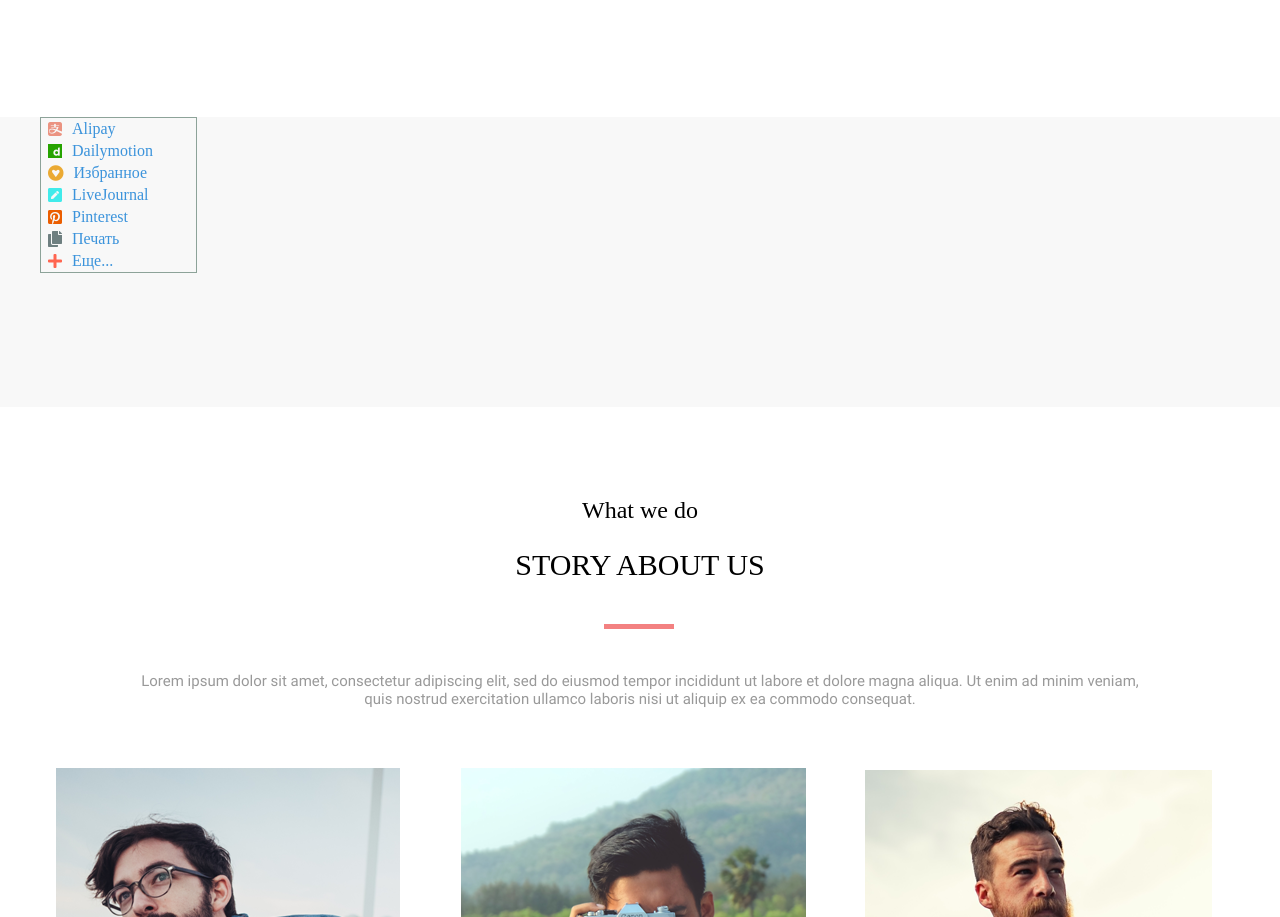
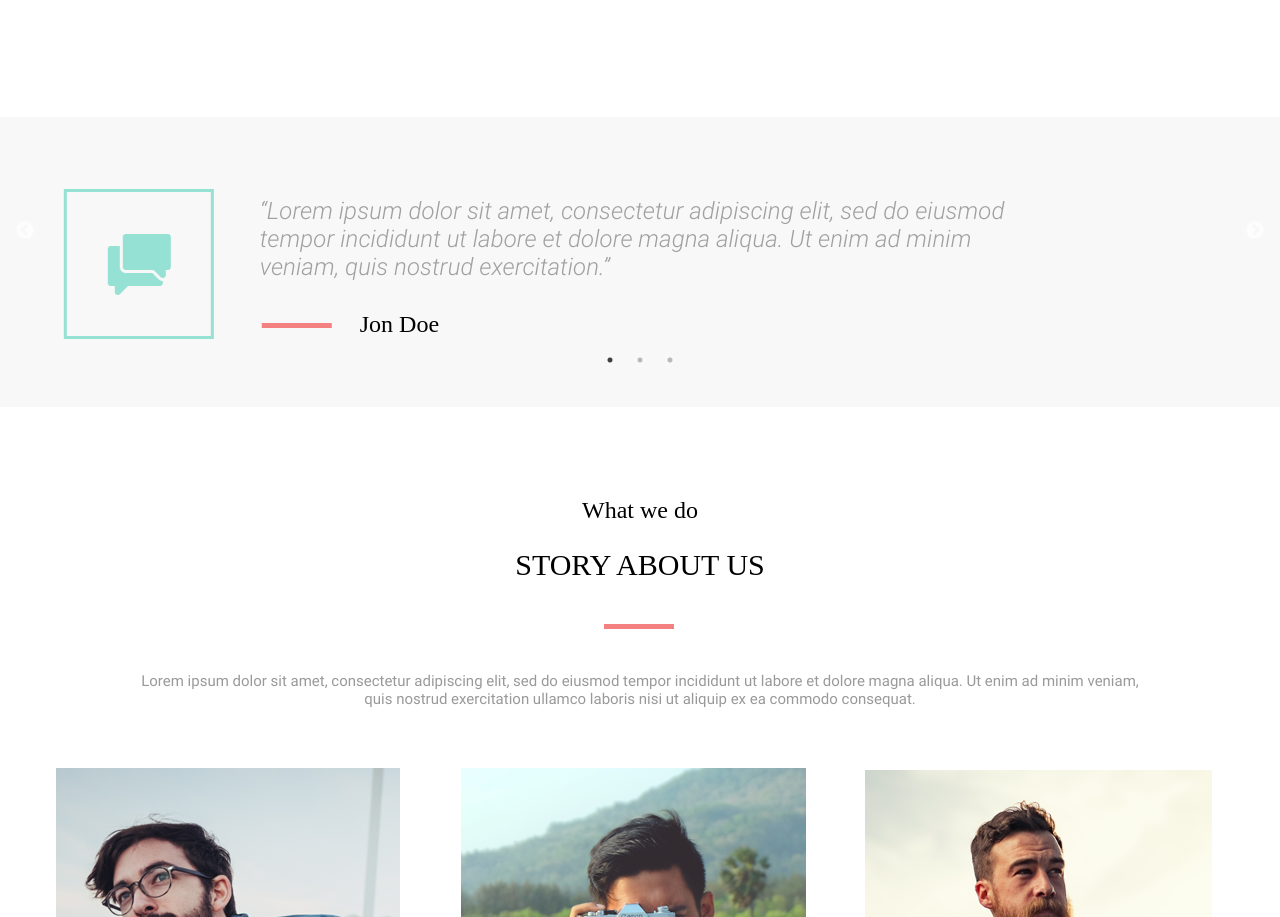
Before and after one commit to Zafarbek03/Mogo, a plain HTML site: page index.html in a window 1280 px wide. Shown: the part 4287-5204 px from the top of the page. Drawn offline with nearby package versions, Linux system fonts and the light colour scheme; a web font is replaced by a local one.

Commit message:
deleted comments

```diff
--- a/index.html
+++ b/index.html
@@ -387,7 +387,7 @@
     </div>
     <div class="row slider-1">
         <div class="container">
-            <!-- <div class="membership">
+            <div class="membership">
                 <div class="slide-stats">
                     <div class="message-icon">
                         <img class="tag-message" src="images/slider-message.png">
@@ -432,36 +432,6 @@
                             Jon Doe
                         </div>
                     </div>
-                </div>
-            </div> -->
-            <div class="more_sites">
-                <div class="more_item">
-                    <i class="fab fa-alipay icon-item alipay"></i>
-                    <div class="item_name icon-item">Alipay</div>
-                </div>
-                <div class="more_item">
-                    <i class="fab fa-dailymotion icon-item dailymotion"></i>
-                    <div class="more_item">Dailymotion</div>
-                </div>
-                <div class="more_item">
-                    <i class="fab fa-gratipay icon-item favourite"></i>
-                    <div class="more_info">Избранное</div>
-                </div>
-                <div class="more_item">
-                    <i class="fas fa-pen-square icon-item journal"></i>
-                    <div class="more_info">LiveJournal</div>
-                </div>
-                <div class="more_item">
-                    <i class="fab fa-pinterest-square icon-item pinterest"></i>
-                    <div class="more_info">Pinterest</div>
-                </div>
-                <div class="more_item">
-                    <i class="fas fa-copy icon-item copy"></i>
-                    <div class="more_info">Печать</div>
-                </div>
-                <div class="more_item">
-                    <i class="fas fa-plus icon-item more"></i>
-                    <div class="more_info">Еще...</div>
                 </div>
             </div>
         </div>
```
